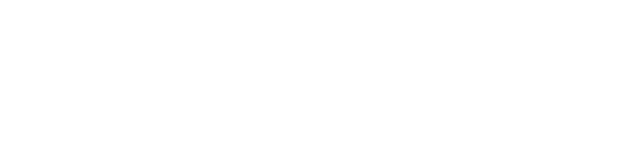
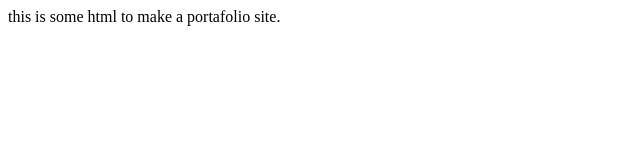
Before and after one commit to julianrod781/crap-portfolio, a plain HTML site: page index.html in a window 1280 px wide. Shown: the whole page, without its empty margins (0-640 px from the left). Drawn offline with Linux system fonts and the light colour scheme.

Commit message:
added index html

```diff
--- a/index.html
+++ b/index.html
@@ -5,6 +5,6 @@
     <title>crap portfolio</title>
   </head>
   <body>
-
+    this is some html to make a portafolio site.
   </body>
 </html>
```
